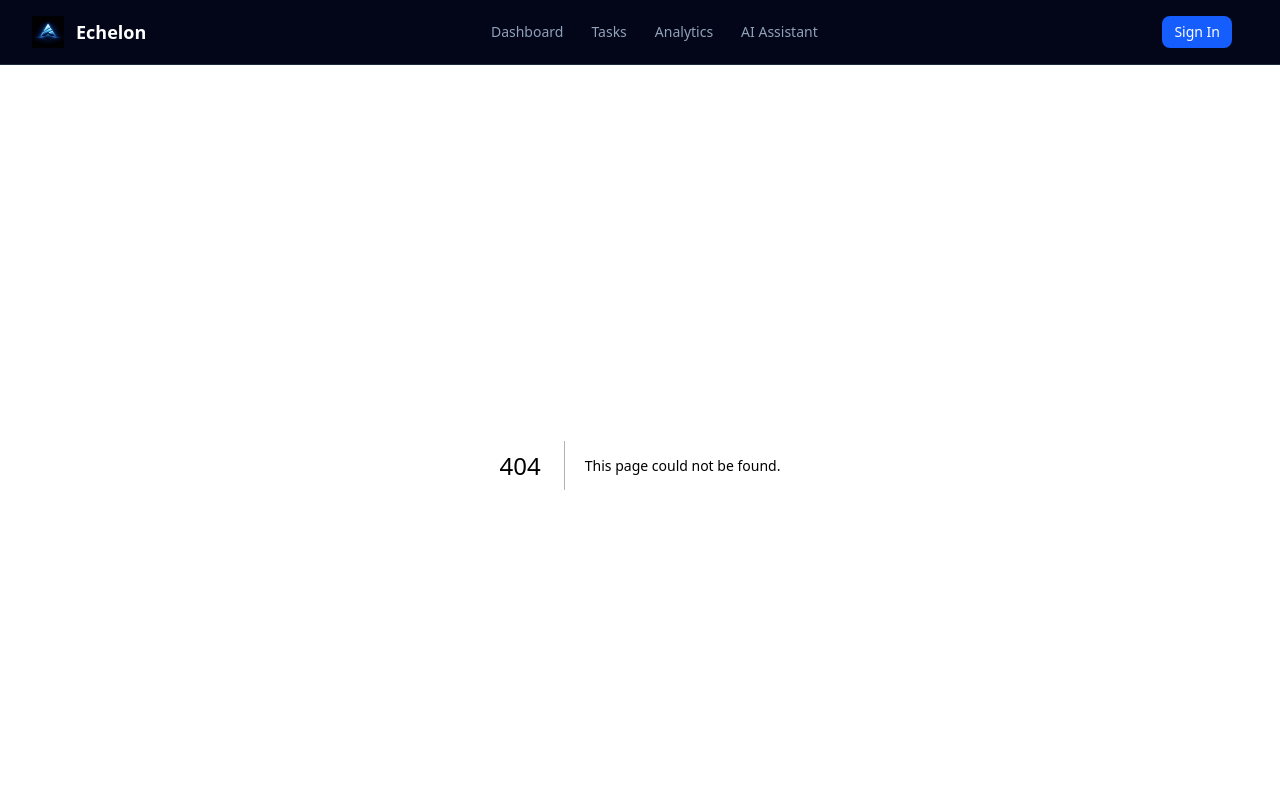
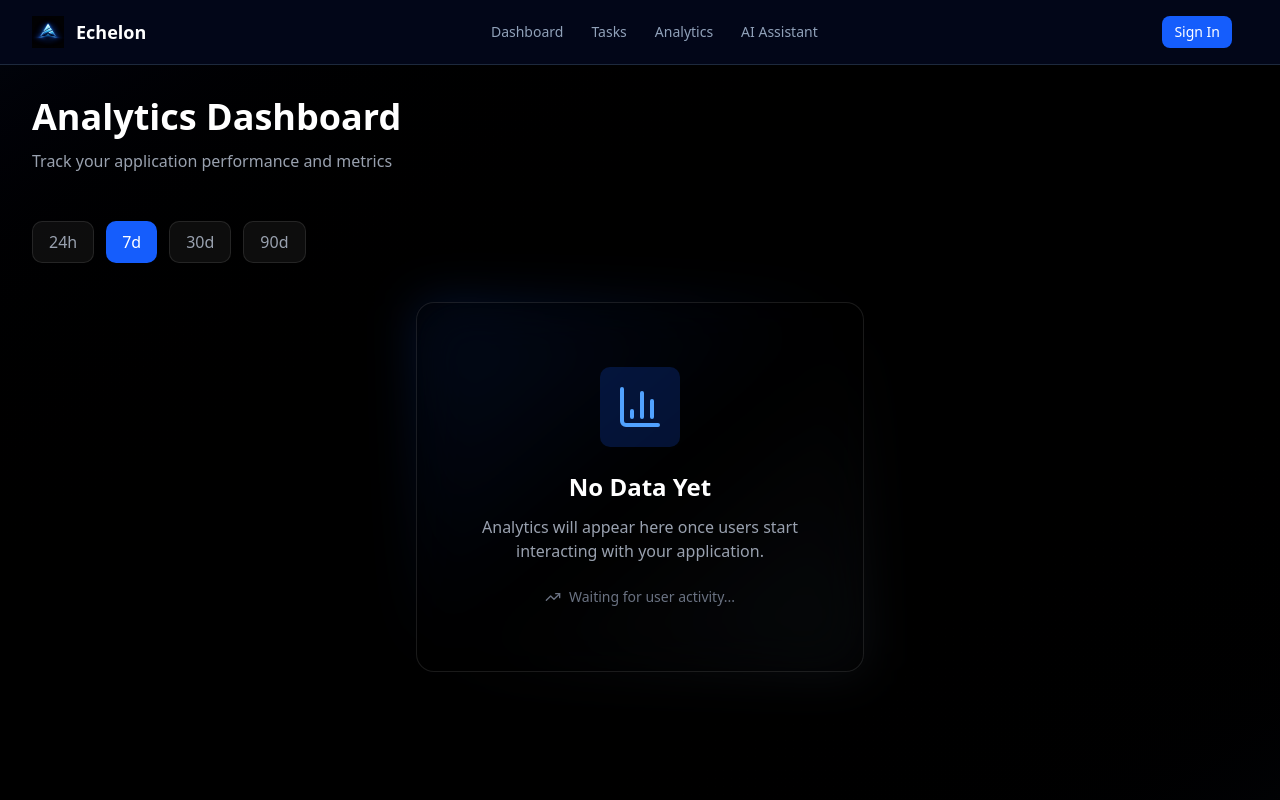
Before and after one commit to DevAnnafi/Echelon, a Next.js app: page /analytics in a window 1280 px wide. Before the commit this address had no page. Shown: the top 800 px of the page. Built offline with nearby package versions, Linux system fonts and the light colour scheme.

Commit message:
Feat: Added an Analytics page

```diff
--- /dev/null
+++ b/src/app/analytics/page.tsx
@@ -0,0 +1,62 @@
+"use client";
+
+import React, { useState } from 'react';
+import { BarChart3, TrendingUp } from 'lucide-react';
+
+export default function AnalyticsPage() {
+  const [timeRange, setTimeRange] = useState('7d');
+
+  return (
+    <div className="min-h-screen bg-black text-white p-8">
+      {/* Background gradient */}
+      <div className="fixed inset-0 bg-gradient-to-br from-blue-900/10 via-black to-slate-900/10 pointer-events-none"></div>
+
+      <div className="relative z-10 max-w-7xl mx-auto">
+        {/* Header */}
+        <div className="mb-12">
+          <h1 className="text-4xl font-bold mb-3">Analytics Dashboard</h1>
+          <p className="text-gray-400">Track your application performance and metrics</p>
+        </div>
+
+        {/* Time Range Selector */}
+        <div className="mb-8 flex gap-3">
+          {['24h', '7d', '30d', '90d'].map((range) => (
+            <button
+              key={range}
+              onClick={() => setTimeRange(range)}
+              className={`px-4 py-2 rounded-lg font-medium transition-all ${
+                timeRange === range
+                  ? 'bg-blue-600 text-white'
+                  : 'bg-white/5 border border-white/10 text-gray-400 hover:bg-white/10'
+              }`}
+            >
+              {range}
+            </button>
+          ))}
+        </div>
+
+        {/* Empty State */}
+        <div className="flex items-center justify-center min-h-96">
+          <div className="relative group">
+            <div className="absolute inset-0 bg-gradient-to-br from-blue-600/20 via-transparent to-slate-600/20 rounded-2xl blur-xl"></div>
+            <div className="relative bg-black/40 backdrop-blur-xl rounded-2xl p-16 border border-white/10 text-center max-w-md">
+              <div className="flex justify-center mb-6">
+                <div className="p-4 bg-blue-600/20 rounded-lg">
+                  <BarChart3 className="w-12 h-12 text-blue-400" />
+                </div>
+              </div>
+              <h2 className="text-2xl font-bold mb-3">No Data Yet</h2>
+              <p className="text-gray-400 mb-6">
+                Analytics will appear here once users start interacting with your application.
+              </p>
+              <div className="flex items-center justify-center gap-2 text-sm text-gray-500">
+                <TrendingUp size={16} />
+                <span>Waiting for user activity...</span>
+              </div>
+            </div>
+          </div>
+        </div>
+      </div>
+    </div>
+  );
+}
```
